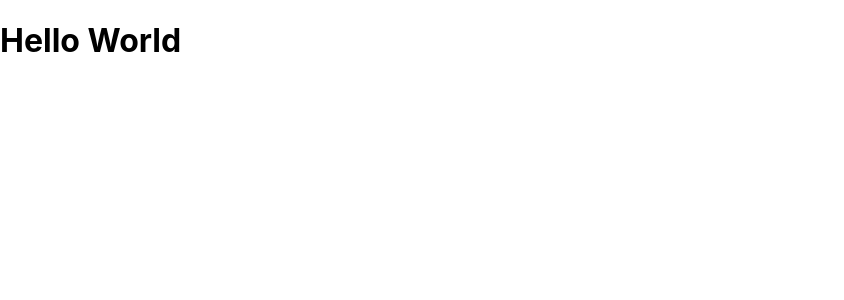
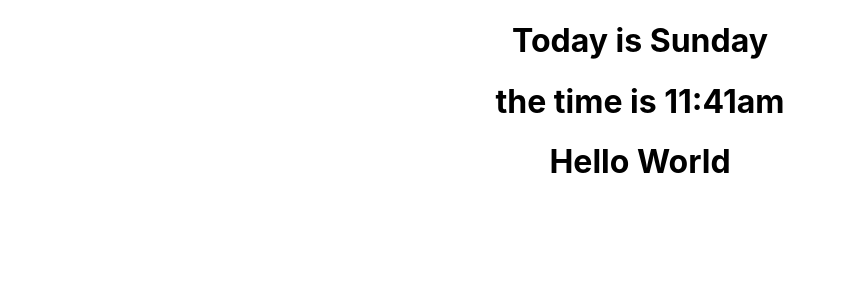
Before and after one commit to Muhammad-Usama-07/WebDevBootcamp2020, a React (Create React App) app: page / in a window 1280 px wide. Shown: the top 300 px of the page, without its empty margins (0-844 px from the left). Built offline with nearby package versions, Linux system fonts and the light colour scheme.

Commit message:
Accessing Component to App.js

```diff
--- a/src/App.js
+++ b/src/App.js
@@ -1,8 +1,13 @@
 import './App.css';
+import Today from './today.js'
+
 
 function App() {
   return (
-   <h1>Hello World</h1>
+      <div className = "App">
+           <Today />
+           <h1>Hello World</h1>
+      </div>
   );
 }
 
--- a/src/today.js
+++ b/src/today.js
@@ -1,4 +1,4 @@
-import React form 'react'
+import React from 'react'
 
 function Today(){
     return(
```
Also changed, not shown: 1 other file (tests, documents, lock files or other folders).
